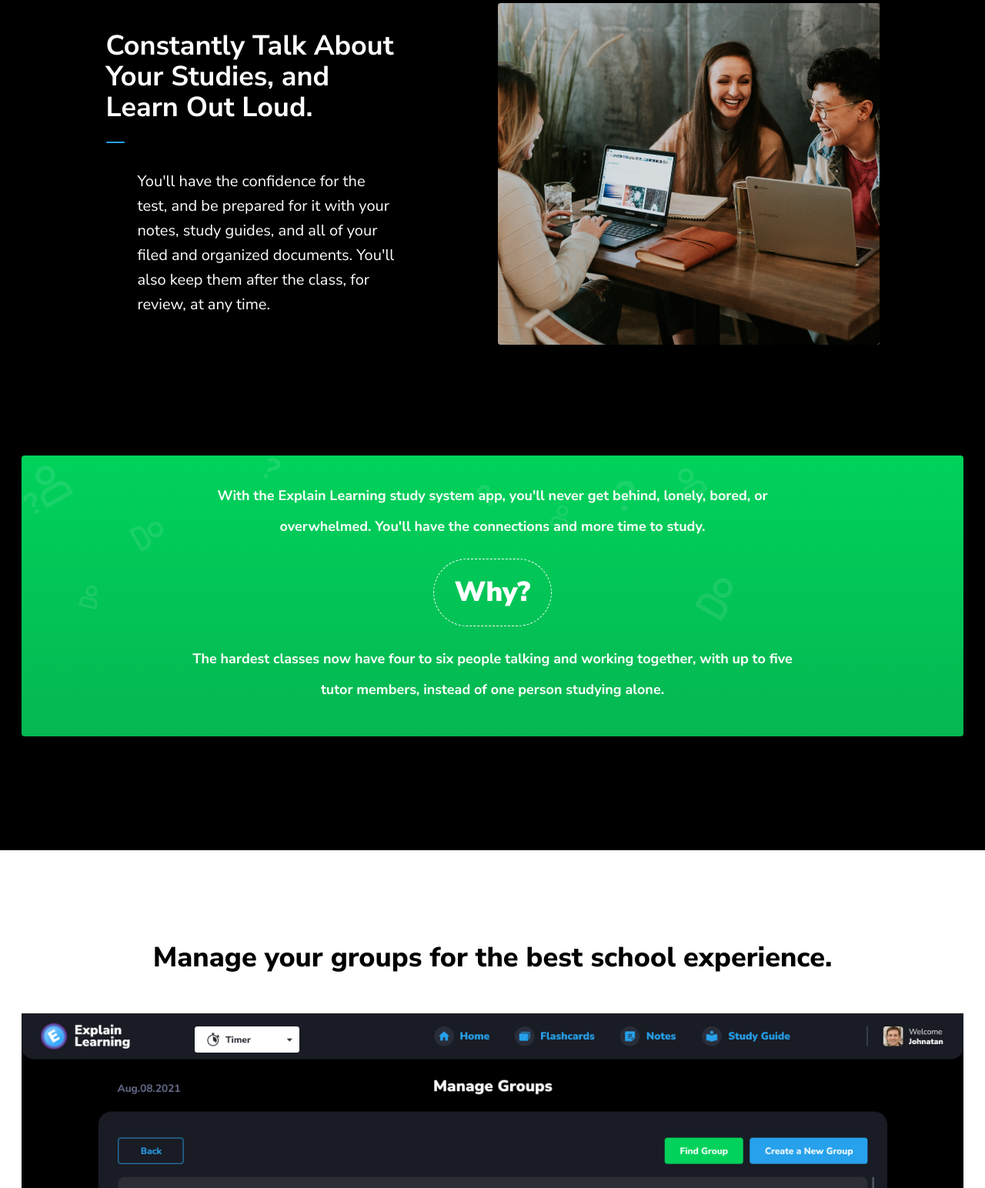
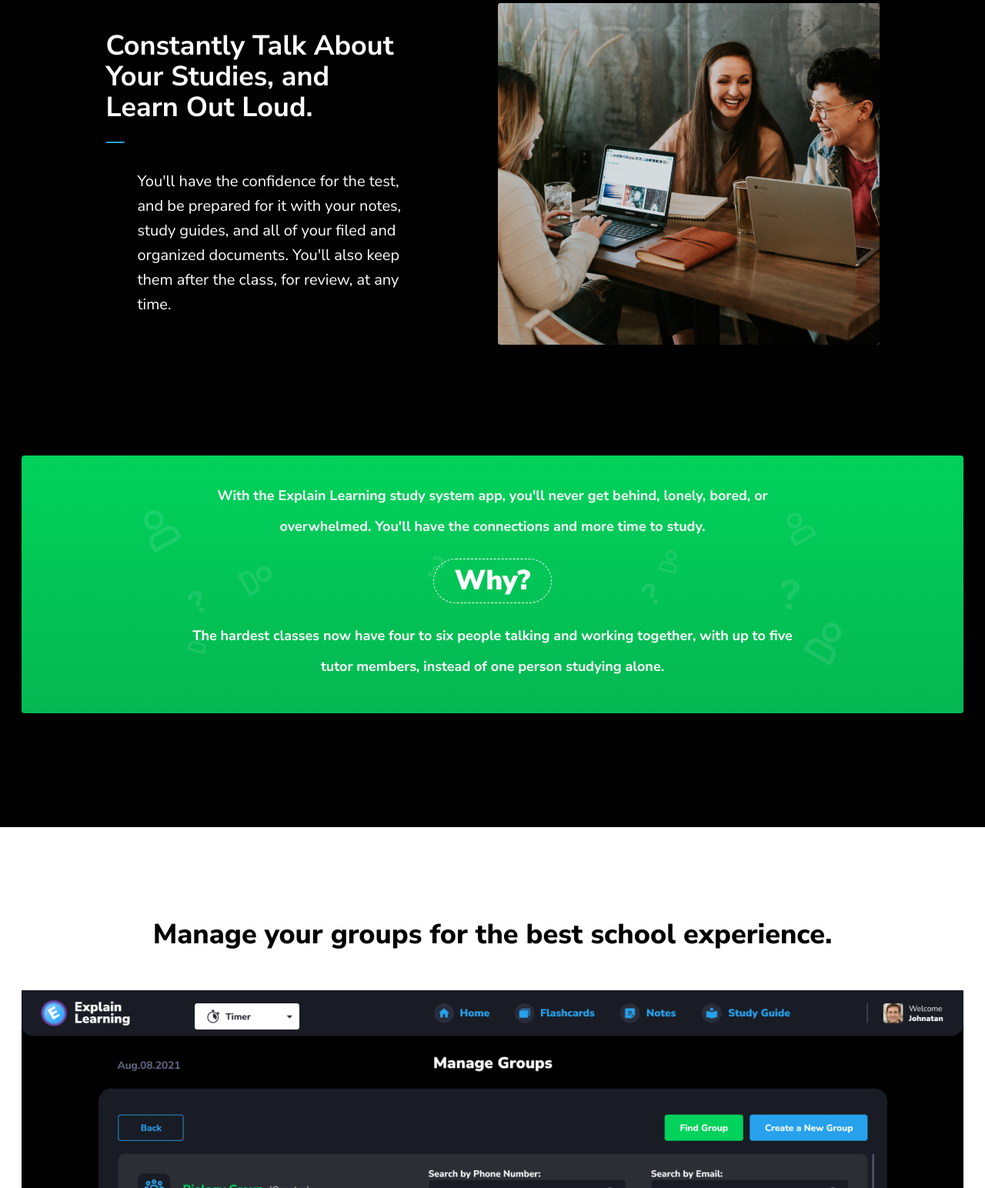
Before and after one commit to Exib1t/Explain-Learning, a PHP site: page / in a window 1280 px wide. Shown: the part 4956-6500 px from the top of the page at 77% size. Run offline with PHP 8.4, Linux system fonts and the light colour scheme; style sheets or scripts are compiled from the project's sources.

Commit message:
small fixes

```diff
--- a/dev/src/sass/_sprites.scss
+++ b/dev/src/sass/_sprites.scss
@@ -11,9 +11,9 @@
 // $spritesheet: width height image $spritesheet-sprites;
 $spritesheet-width: 0px;
 $spritesheet-height: 0px;
-$spritesheet-image: '../img/spritesheet.png?1656188584714';
+$spritesheet-image: '../img/spritesheet.png?1656249201887';
 $spritesheet-sprites: ();
-$spritesheet: (0px, 0px, '../img/spritesheet.png?1656188584714', $spritesheet-sprites, );
+$spritesheet: (0px, 0px, '../img/spritesheet.png?1656249201887', $spritesheet-sprites, );
 
 // The provided mixins are intended to be used with the array-like variables
 //
--- a/dev/src/sass/blocks/_b-contentFlashcards.scss
+++ b/dev/src/sass/blocks/_b-contentFlashcards.scss
@@ -17,7 +17,7 @@
   gap: 24px;
 
   @media screen and (max-width: 960px) {
-    flex-direction: column-reverse;
+    flex-direction: column;
     align-items: center;
   }
 
@@ -50,10 +50,6 @@
 
       &:last-of-type {
         align-self: flex-end;
-
-        @media screen and (max-width: 576px) {
-          display: none;
-        }
       }
     }
   }
@@ -61,6 +57,7 @@
   &__image {
     display: block;
     border-radius: 4px;
+    width: 100%;
   }
 
   &__article {
--- a/dev/src/sass/blocks/_b-contentGuide.scss
+++ b/dev/src/sass/blocks/_b-contentGuide.scss
@@ -119,6 +119,9 @@
     transition: all .3s ease;
     width: 100%;
     height: 100%;
+    box-sizing: border-box;
+    padding: 0 10px 0 0;
+    margin: 0;
   }
 
   &__articleText {
--- a/dev/src/sass/blocks/_b-contentImprove.scss
+++ b/dev/src/sass/blocks/_b-contentImprove.scss
@@ -17,7 +17,7 @@
   gap: 105px;
 
   @media screen and (max-width: 960px) {
-    flex-direction: column;
+    flex-direction: column-reverse;
   }
 
   @media screen and (max-width: 768px) {
@@ -44,6 +44,8 @@
     display: flex;
     flex-direction: column;
     justify-content: center;
+    width: 100%;
+    max-width: 375px;
 
     &Title {
       font-family: $Nunito;
@@ -89,10 +91,10 @@
       font-size: 20px;
       line-height: 32px;
       color: $fontWhite;
+      box-sizing: border-box;
       padding: 0 0 0 41px;
       margin: 0;
       width: 100%;
-      max-width: 335px;
 
       @media screen and (max-width: 460px) {
         font-size: 16px;
--- a/dev/src/sass/blocks/_b-contentInfo.scss
+++ b/dev/src/sass/blocks/_b-contentInfo.scss
@@ -54,12 +54,8 @@
     width: 100%;
     height: 100%;
     padding: 0;
-    margin: 0 0 37px 0;
+    margin: 0;
     border-radius: 10px;
-
-    @media screen and (max-width: 460px) {
-      margin: 0 0 15px 0;
-    }
   }
 
   &__articleTitle{
@@ -71,12 +67,12 @@
     text-align: center;
     color: $fontWhite;
     padding: 0;
-    margin: 0 0 43px 0;
+    margin: 37px 0 43px 0;
 
     @media screen and (max-width: 460px) {
       font-size: 30px;
       line-height: 34px;
-      margin: 0 0 20px 0;
+      margin: 15px 0 20px 0;
     }
 
     @media screen and (max-width: 400px) {
@@ -122,6 +118,7 @@
 
     @media screen and (max-width: 460px) {
       font-size: 16px;
+      line-height: 28px;
     }
 
     p {
--- a/dev/src/sass/blocks/_b-contentLearn.scss
+++ b/dev/src/sass/blocks/_b-contentLearn.scss
@@ -17,7 +17,7 @@
   margin: 0;
 
   @media screen and (max-width: 960px) {
-    flex-direction: column;
+    flex-direction: column-reverse;
   }
 
   @media screen and (max-width: 768px) {
@@ -43,6 +43,8 @@
     display: flex;
     flex-direction: column;
     justify-content: center;
+    width: 100%;
+    max-width: 384px;
   }
 
   &__title {
@@ -55,7 +57,6 @@
     padding: 0;
     margin: 0;
     width: 100%;
-    max-width: 384px;
 
     @media screen and (max-width: 460px) {
       font-size: 30px;
@@ -89,10 +90,10 @@
     font-size: 20px;
     line-height: 32px;
     color: $fontWhite;
+    box-sizing: border-box;
     padding: 0 0 0 41px;
     margin: 0;
     width: 100%;
-    max-width: 335px;
 
     @media screen and (max-width: 460px) {
       font-size: 16px;
--- a/dev/src/sass/blocks/_b-contentReasons.scss
+++ b/dev/src/sass/blocks/_b-contentReasons.scss
@@ -27,10 +27,10 @@
     width: 100%;
     padding: 32px 20px 41px 20px;
     margin: 0;
-    background: url('../../assets/img/blocks/contentInfo/ReasonsBG.png'),
-    url('../../assets/img/blocks/contentInfo/ReasonsBG_2.png'),
+    background: url('../../assets/img/blocks/contentInfo/ReasonsBG_2.png'), url('../../assets/img/blocks/contentInfo/ReasonsBG.png'),
     $BGgreenGradient;
     background-repeat: no-repeat;
+    background-position: center;
     border-radius: 4px;
 
     @media screen and (max-width: 460px) {
@@ -65,7 +65,7 @@
     margin: 22px 0;
     font-weight: 900;
     font-size: 36px;
-    line-height: 66px;
+    line-height: 1;
     box-sizing: border-box;
     padding: 10px 27px;
     border: 1px dashed #FFFFFF;
@@ -73,7 +73,6 @@
 
     @media screen and (max-width: 460px) {
       font-size: 30px;
-      line-height: 55px;
     }
   }
 }
--- a/dev/src/sass/blocks/_b-contentStress.scss
+++ b/dev/src/sass/blocks/_b-contentStress.scss
@@ -50,6 +50,8 @@
     display: flex;
     flex-direction: column;
     justify-content: center;
+    width: 100%;
+    max-width: 384px;
 
     &Title {
       font-family: $Nunito;
@@ -95,10 +97,10 @@
       font-size: 20px;
       line-height: 32px;
       color: $fontWhite;
+      box-sizing: border-box;
       padding: 0 0 0 41px;
       margin: 0;
       width: 100%;
-      max-width: 335px;
 
       @media screen and (max-width: 460px) {
         font-size: 16px;
--- a/dev/src/sass/blocks/_b-contentTrial.scss
+++ b/dev/src/sass/blocks/_b-contentTrial.scss
@@ -110,6 +110,7 @@
     margin: 0;
     border-radius: 8px;
     text-decoration: none;
+    white-space: nowrap;
 
     @media screen and (max-width: 576px) {
       padding: 10px 48px;
--- a/dev/src/sass/blocks/_b-siteCopyright.scss
+++ b/dev/src/sass/blocks/_b-siteCopyright.scss
@@ -11,6 +11,10 @@
   padding: 16px 20px;
   margin: 0;
   gap: 10px;
+
+  @media screen and (max-width: 576px) {
+    flex-direction: column;
+  }
 }
 .b-siteCopyright {
   font-family: $Nunito;
--- a/dev/src/sass/plugins/Hover/effects/shadow-and-glow-transitions/_glow.scss
+++ b/dev/src/sass/plugins/Hover/effects/shadow-and-glow-transitions/_glow.scss
@@ -7,6 +7,6 @@
 	&:hover,
 	&:focus,
 	&:active {
-		box-shadow: 0 0 8px $shadowColor;
+		box-shadow: 0 0 15px $shadowColor;
 	}
 }
--- a/dev/src/sass/plugins/Hover/hover.scss
+++ b/dev/src/sass/plugins/Hover/hover.scss
@@ -20,3 +20,10 @@
 		@include bounce-to-right();
 	}
 }
+
+@import "effects/shadow-and-glow-transitions/glow";
+@if $includeClasses {
+  .#{$nameSpace}-glow {
+    @include glow();
+  }
+}
--- a/index.php
+++ b/index.php
@@ -8,9 +8,7 @@ require( 'inc/header.php' );
 <main class="l-contentText">
   <section class="l-firstScreen">
     <div class="b-firstScreen">
-<!--      <div class="b-firstScreen__imgWrapper">-->
-        <img src="assets/img/blocks/firstScreen/macbook.png" alt="MacBook" class="b-firstScreen__img">
-<!--      </div>-->
+      <img src="assets/img/blocks/firstScreen/macbook.png" alt="MacBook" class="b-firstScreen__img">
       <div class="b-firstScreen__side">
         <div class="b-firstScreen__sideText b-text">
           <p>If You Don't <span>Hear</span> It, You Don't <span>Learn</span> It.</p>
@@ -223,7 +221,7 @@ require( 'inc/header.php' );
           <p>Only pay <b>$3.99 per month</b> for up to four groups you can use.
             Your <b>first two</b> weeks are <b>free</b>.</p>
         </div>
-        <a href="#" class="b-contentSubscribe__button hvr-bounce-to-right">Subscribe Now</a>
+        <a href="#" class="b-contentSubscribe__button hvr-glow">Subscribe Now</a>
       </div>
     </div>
   </section>
```
